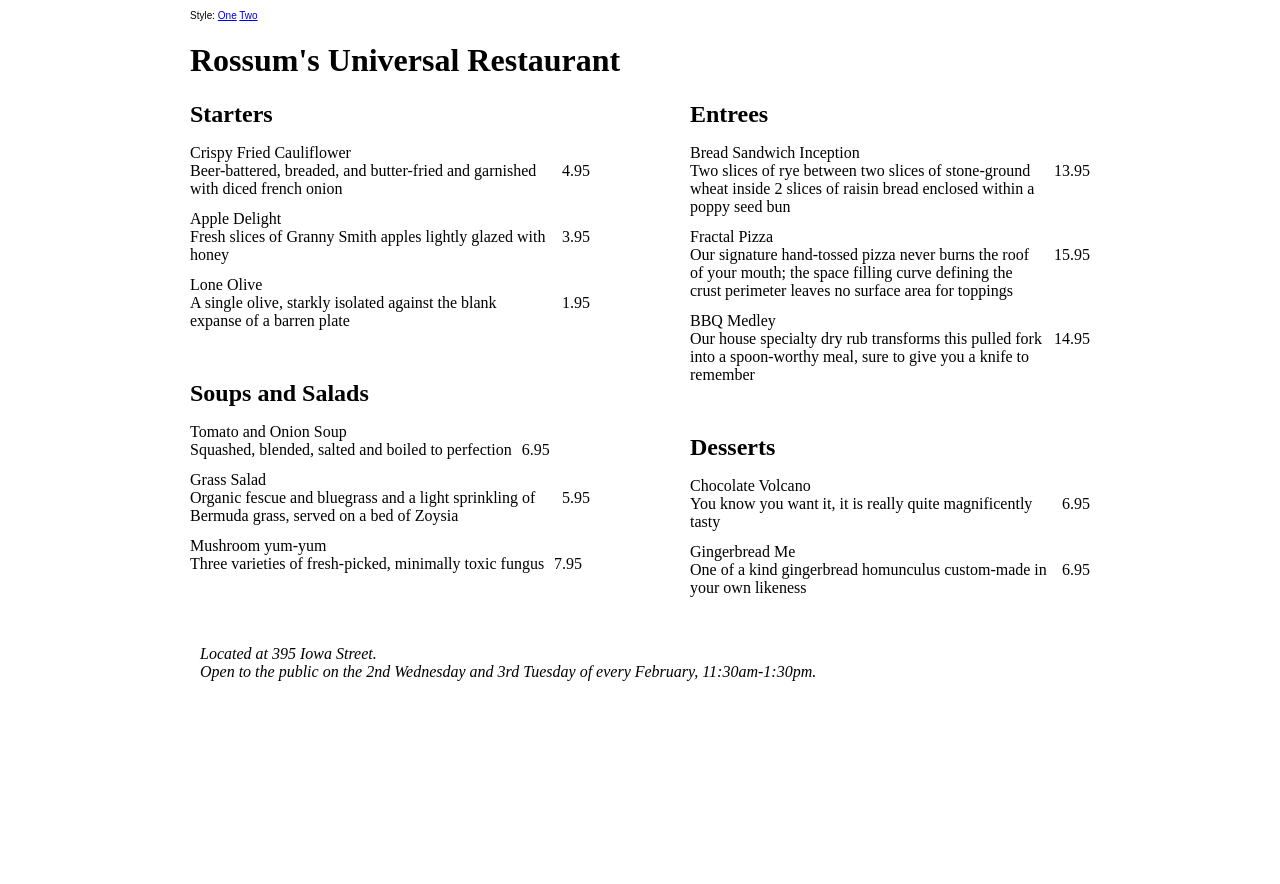
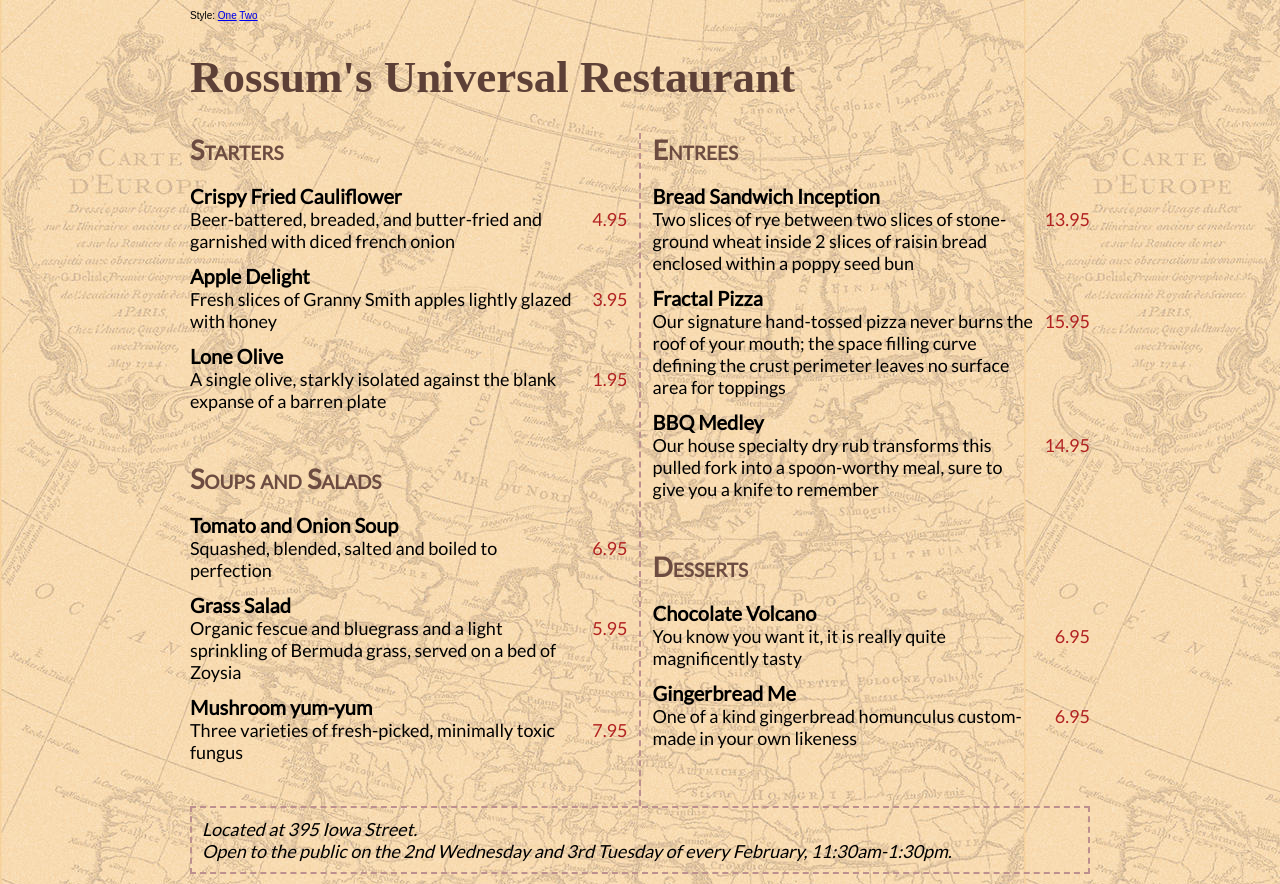
Before and after one commit to Kenzie-Academy-Brasil-Developers/estilizando-menu-restaurante-sprint-2-theogandara, a plain HTML site: page index.html in a window 1280 px wide. Before the commit the page ends 800 px from the top, so only its background shows below. Drawn offline with Linux system fonts and the light colour scheme; a web font is replaced by a local one.

Commit message:
realizado as estilizações com css

```diff
--- a/index.html
+++ b/index.html
@@ -15,7 +15,7 @@
                     <a id="activate1" href="#">One</a>
                     <a id="activate2" href="#">Two</a>
                 </nav>
-                <h1>Rossum's Universal Restaurant</h1>
+                <h1 id= "tituloMenu">Rossum's Universal Restaurant</h1>
         </header>
 
         <div id="menu">
--- a/src/style1.css
+++ b/src/style1.css
@@ -26,3 +26,48 @@ dd {margin: 0 0 12px 0; display: flex;}
 
 /* Draw a 2px dashed rosybrown border around the address/footer */
 address {padding: 10px;}
+
+/*background - map*/
+body{
+    background-image: url(img/map-bg.jpg);
+    font-family: 'lato';
+    font-size: 18px;
+}
+
+/*columns*/
+
+#menu{
+    column-count: 2;
+    column-gap: 25px;
+    column-rule: 2px dashed #bc8f8f;
+}
+
+/*footer*/
+
+footer{
+    border: 2px dashed #bc8f8f;
+}
+
+/*menu restaurant*/
+#tituloMenu{
+
+ font-family: ‘Supermercado One’;
+ font-size: 45px;
+ color: #5d4037 ;
+
+}
+
+.price{
+    color: #b22222;1
+
+}
+
+dl dt{
+    font-weight: bold;
+    font-size: 20px;
+}
+
+section h2{
+    color: #6d4c41;
+    font-variant-caps: small-caps;
+}
--- a/src/style2.css
+++ b/src/style2.css
@@ -25,3 +25,39 @@ dd::after {content: " "; display: block; clear: both; margin-bottom: 15px;}
 /* Right-align the text of the address/footer */
 
 /* draw a 2px thick black border around the starters and desserts sections of the menu */
+
+#starters{
+    border: solid 2px black;
+}
+
+#desserts{
+    border: solid 2px black;
+}
+
+footer{
+    text-align: right;
+}
+
+body{
+    font-family: 'Oswald';
+    font-size: 14px;
+}
+
+#tituloMenu{
+    font-weight: 100;
+    font-family: 'Bungee Inline';
+    font-size: 46px;
+}
+
+dl dt{
+    font-weight:bold;
+    font-size: 16px;
+}
+
+section h2{
+    text-transform: uppercase;
+}
+
+dt:after{
+    content: ',';
+  }
```
Lines whose indentation alone changed are shown as unchanged.
